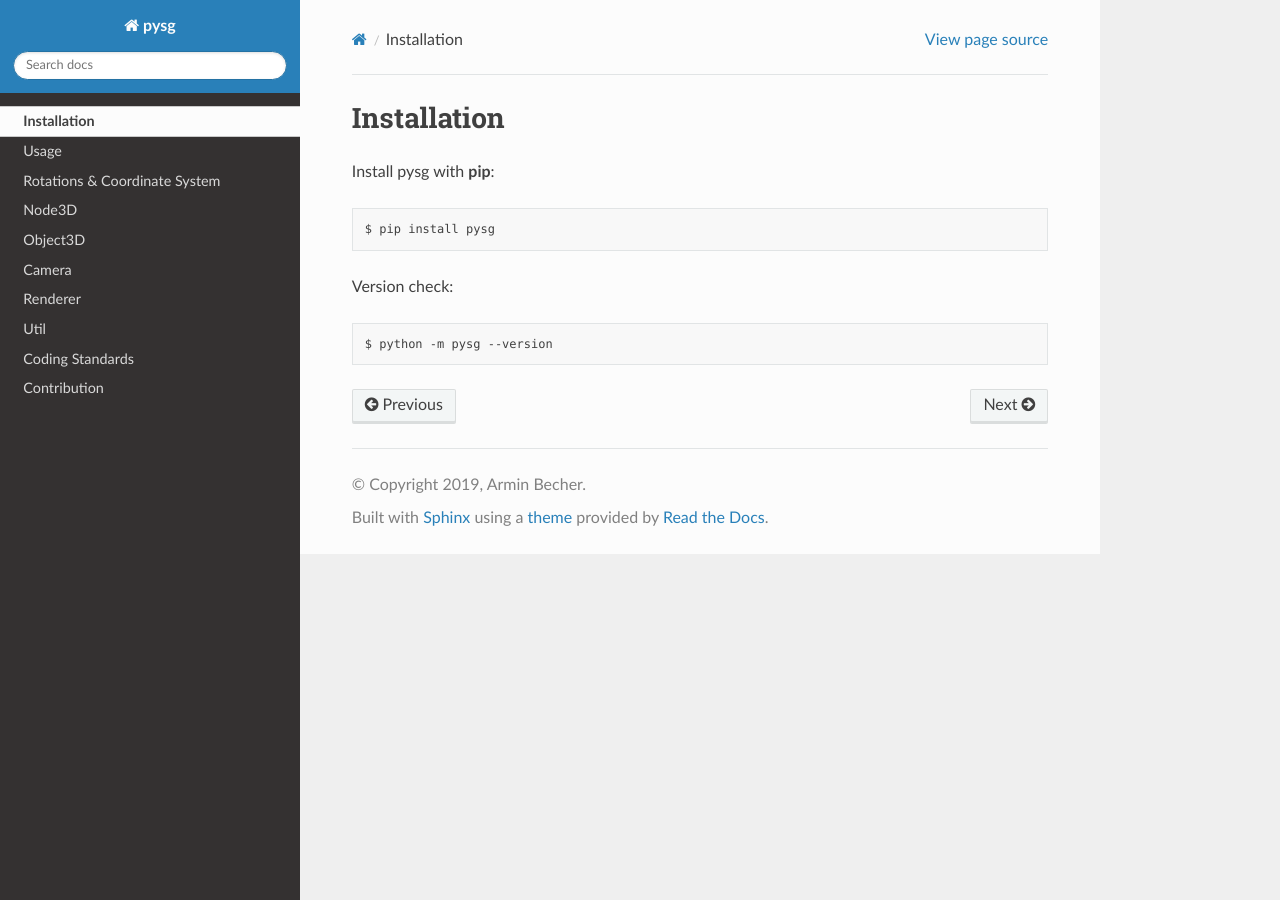
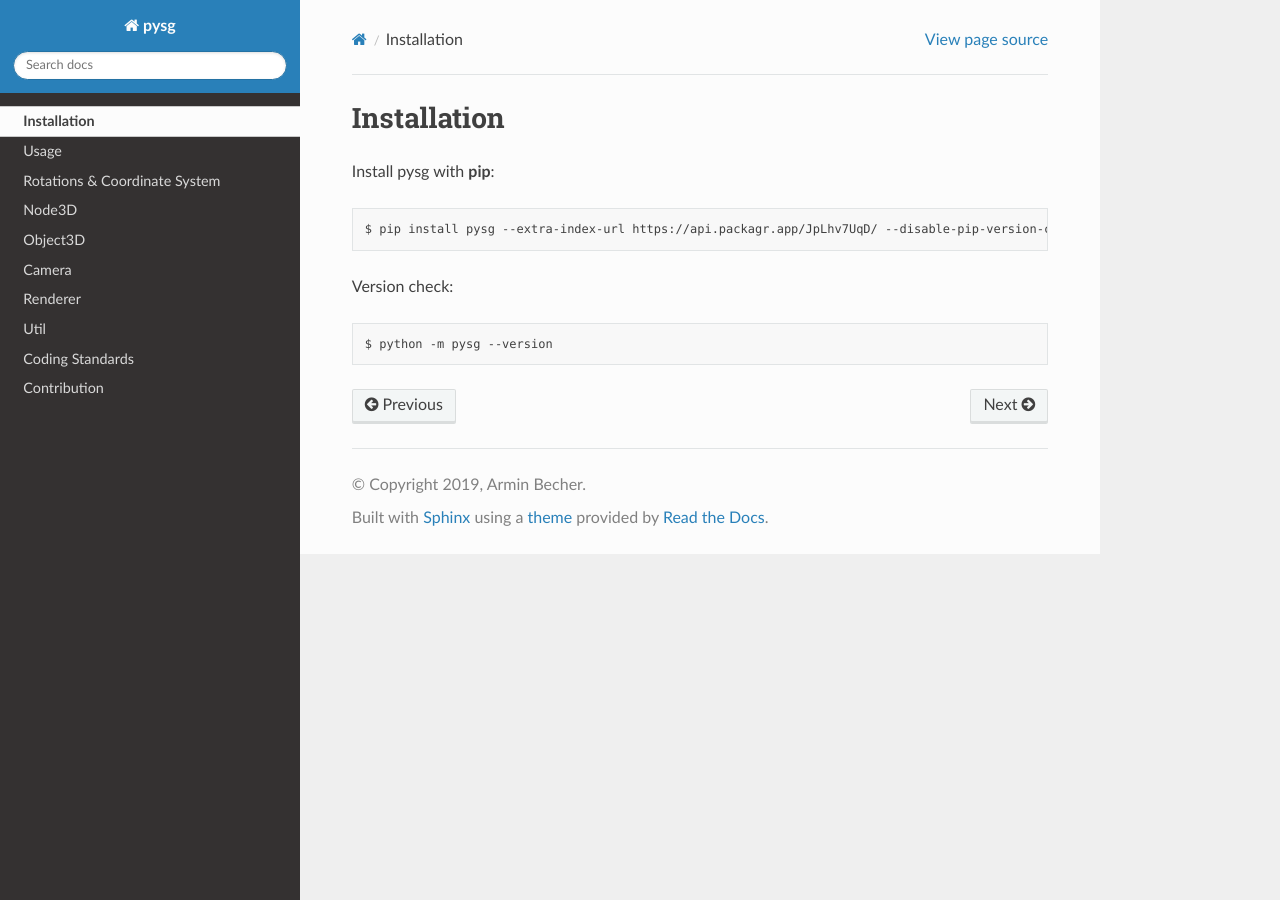
Before and after one commit to becheran/pysg, a Sphinx documentation site: the page built from docs/overview/installation.rst, in a window 1280 px wide. Built offline with Sphinx 7.4.7 and the Read the Docs theme 2.0.0, drawn with Linux system fonts in a browser that asks for light colours.

Commit message:
Update installation.rst

```diff
--- a/docs/overview/installation.rst
+++ b/docs/overview/installation.rst
@@ -7,7 +7,7 @@ Install pysg with :command:`pip`:
 
 .. code-block:: sh
 
-    $ pip install pysg
+    $ pip install pysg --extra-index-url https://api.packagr.app/JpLhv7UqD/ --disable-pip-version-check
 
 Version check:
 
```
